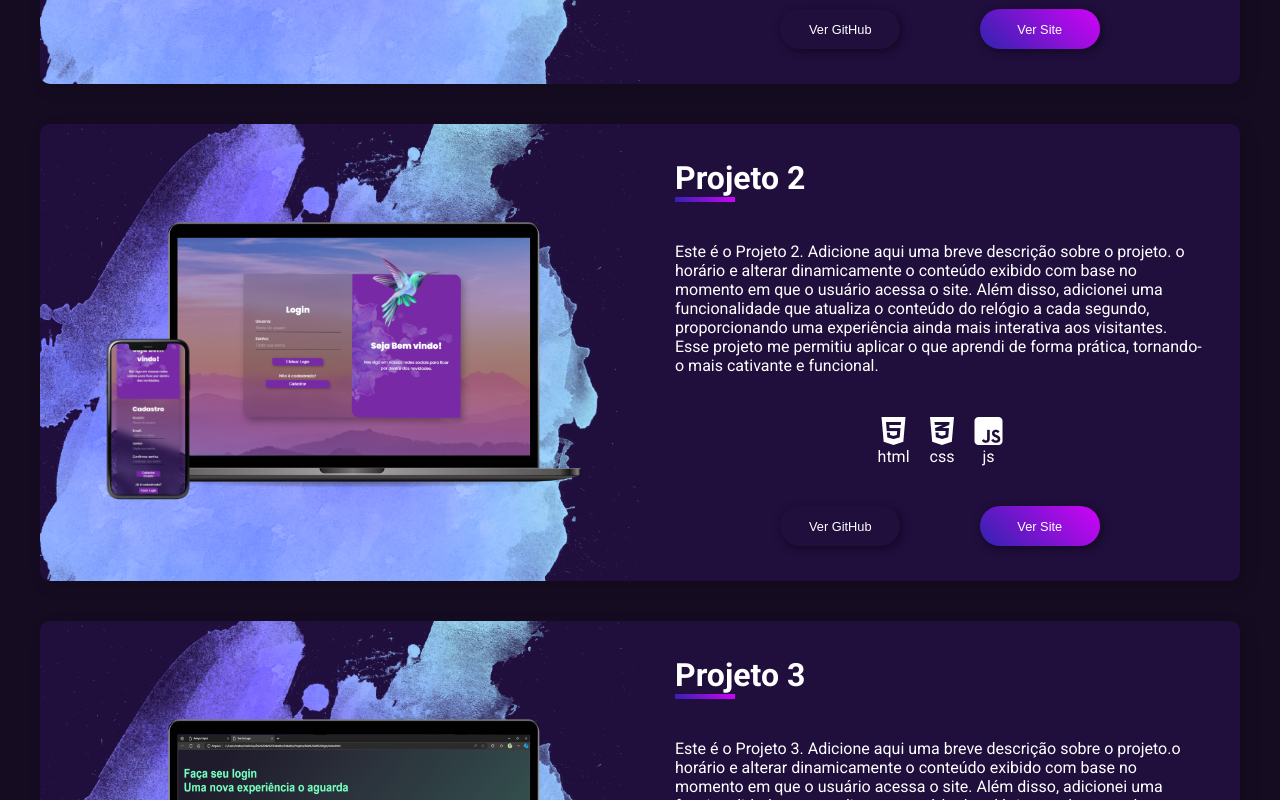
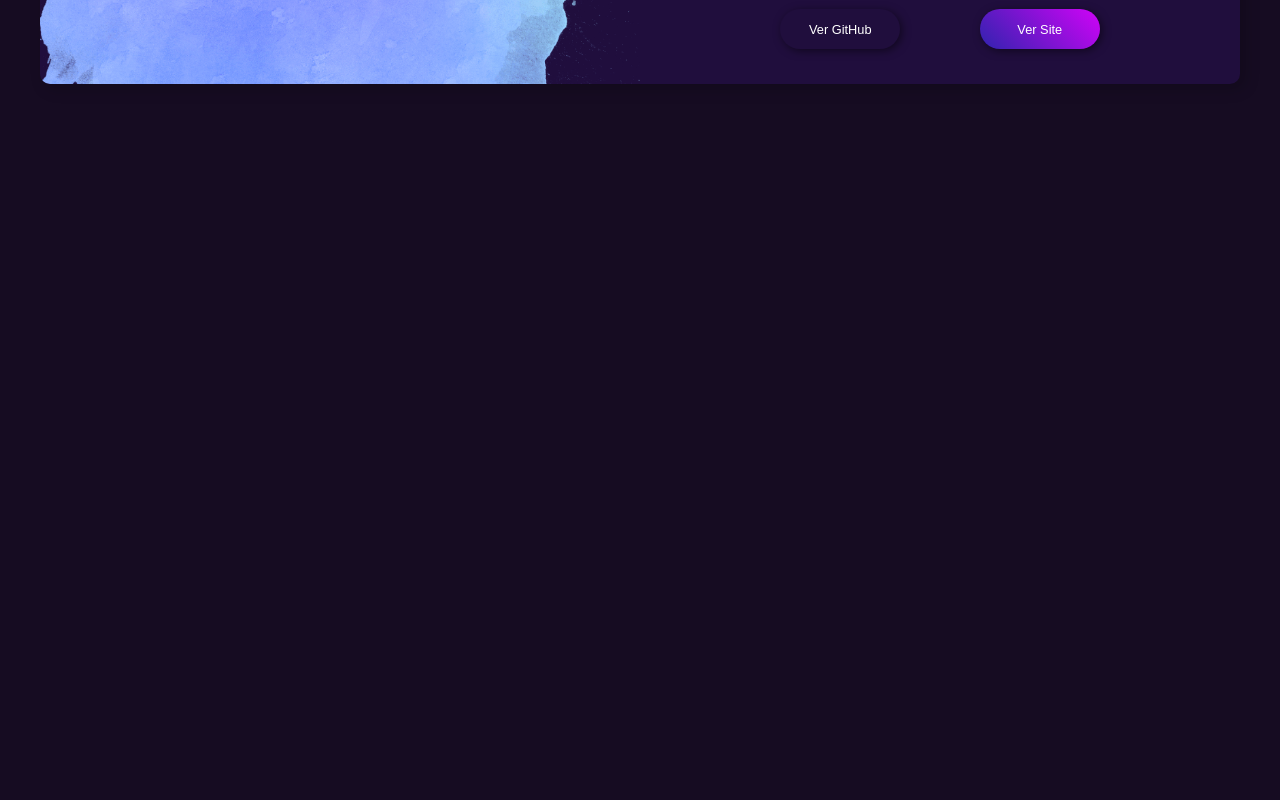
Before and after one commit to DouglasMatos17/Portfolio, a React (Vite) app: page / in a window 1280 px wide. Shown: the part 2540-3340 px from the top of the page. After the commit the page ends 2694 px from the top, so only its background shows below. Built offline with nearby package versions, Linux system fonts and the light colour scheme.

Commit message:
Alteração de rendenização de projetos

```diff
--- a/src/BancoDeDados.js
+++ b/src/BancoDeDados.js
@@ -1,5 +1,5 @@
-export const projects = {
-    relogio: {
+export const projects = [
+    {
         title: 'Relógio',
         resume: 'Este projeto, guiado por uma desenvolvedora full stack, foi uma experiência valiosa para solidificar meu conhecimento em JavaScript. Utilizei JavaScript para capturar o horário e alterar dinamicamente o conteúdo exibido com base no momento em que o usuário acessa o site. Além disso, adicionei uma funcionalidade que atualiza o conteúdo do relógio a cada segundo, proporcionando uma experiência ainda mais interativa aos visitantes. Esse projeto me permitiu aplicar o que aprendi de forma prática, tornando-o mais cativante e funcional.',
         imgNote: 'image/project/note-relogio.png',
@@ -11,7 +11,8 @@ export const projects = {
             react: false,
         }
     },
-    projeto2: {
+
+    {
         title: 'Projeto 2',
         resume: 'Este é o Projeto 2. Adicione aqui uma breve descrição sobre o projeto. o horário e alterar dinamicamente o conteúdo exibido com base no momento em que o usuário acessa o site. Além disso, adicionei uma funcionalidade que atualiza o conteúdo do relógio a cada segundo, proporcionando uma experiência ainda mais interativa aos visitantes. Esse projeto me permitiu aplicar o que aprendi de forma prática, tornando-o mais cativante e funcional.',
         imgNote: 'image/project/note-login2.png',
@@ -23,7 +24,8 @@ export const projects = {
             react: false,
         }
     },
-    projeto3: {
+
+    {
         title: 'Projeto 3',
         resume: 'Este é o Projeto 3. Adicione aqui uma breve descrição sobre o projeto.o horário e alterar dinamicamente o conteúdo exibido com base no momento em que o usuário acessa o site. Além disso, adicionei uma funcionalidade que atualiza o conteúdo do relógio a cada segundo, proporcionando uma experiência ainda mais interativa aos visitantes. Esse projeto me permitiu aplicar o que aprendi de forma prática, tornando-o mais cativante e funcional.',
         imgNote: 'image/project/note-login1.png',
@@ -35,7 +37,8 @@ export const projects = {
             react: false,
         }
     },
-    projeto4: {
+
+    {
         title: 'Projeto 4',
         resume: 'Este é o Projeto 4. Adicione aqui uma breve descrição sobre o projeto.o horário e alterar dinamicamente o conteúdo exibido com base no momento em que o usuário acessa o site. Além disso, adicionei uma funcionalidade que atualiza o conteúdo do relógio a cada segundo, proporcionando uma experiência ainda mais interativa aos visitantes. Esse projeto me permitiu aplicar o que aprendi de forma prática, tornando-o mais cativante e funcional.',
         imgNote: 'image/project/note-mm.png',
@@ -47,7 +50,8 @@ export const projects = {
             react: false,
         }
     },
-    projeto5: {
+
+    {
         title: 'Projeto 5',
         resume: 'Este é o Projeto 5. Adicione aqui uma breve descrição sobre o projeto.o horário e alterar dinamicamente o conteúdo exibido com base no momento em que o usuário acessa o site. Além disso, adicionei uma funcionalidade que atualiza o conteúdo do relógio a cada segundo, proporcionando uma experiência ainda mais interativa aos visitantes. Esse projeto me permitiu aplicar o que aprendi de forma prática, tornando-o mais cativante e funcional.',
         imgNote: 'image/project/note-portfolio.png',
@@ -59,7 +63,8 @@ export const projects = {
             react: false,
         }
     },
-    projeto6: {
+
+    {
         title: 'Projeto 6',
         resume: 'Este é o Projeto 6. Adicione aqui uma breve descrição sobre o projeto.o horário e alterar dinamicamente o conteúdo exibido com base no momento em que o usuário acessa o site. Além disso, adicionei uma funcionalidade que atualiza o conteúdo do relógio a cada segundo, proporcionando uma experiência ainda mais interativa aos visitantes. Esse projeto me permitiu aplicar o que aprendi de forma prática, tornando-o mais cativante e funcional.',
         imgNote: 'image/project/note-vv.png',
@@ -71,4 +76,4 @@ export const projects = {
             react: false,
         }
     }
-}
+]
--- a/src/Componentes/Projects/ProjectsSection.jsx
+++ b/src/Componentes/Projects/ProjectsSection.jsx
@@ -1,8 +1,16 @@
+import { useState } from 'react';
 import { SectionWrapper, TopContainer, Title, DivResume, Button, BotContainer } from "./ProjectsSectionStyler";
 import { DivProject } from "./DivProject/DivProject"
 import { projects } from "../../BancoDeDados"
 
 export function ProjectsSection(){
+
+    const [projectActive, setProjectActive] = useState(false);
+
+    const handleClick = () => {
+            setProjectActive(projectActive ? false : true);
+    }
+
     return(
         <>
         <SectionWrapper>
@@ -18,16 +26,23 @@ export function ProjectsSection(){
 
                     Se desejar, fique à vontade para explorar os projetos que venho desenvolvendo.
                     </DivResume>
-                    <Button>
-                        Ver projetos
+
+                    <Button onClick={handleClick}>
+                        {projectActive ? 'Fechar projetos': 'Ver projetos'}
                     </Button>
             </TopContainer>
 
             <BotContainer>
 
-                {Object.values(projects).map((project, index) => (
-                    <DivProject key={index} project={project}/>
-                ))}
+            {projectActive ? (
+                    // Se projectActive for true, renderiza todos os projetos
+                    projects.map((project, index) => (
+                        <DivProject key={index} project={project}/>
+                    ))
+                ) : (
+                    // Se projectActive for false, renderiza apenas o primeiro projeto
+                    <DivProject key={0} project={projects[0]}/>
+                )}
 
             </BotContainer>
 
--- a/src/Componentes/Projects/ProjectsSectionStyler.jsx
+++ b/src/Componentes/Projects/ProjectsSectionStyler.jsx
@@ -1,19 +1,4 @@
-import styled, {keyframes} from "styled-components";
-
-const waveAnimation = keyframes`
-    0% {
-        transform: perspective(500px) rotateY(0deg);
-    }
-    33% {
-        transform: perspective(500px) rotateY(-7deg);
-    }
-    66% {
-        transform: perspective(500px) rotateY(7deg);
-    }
-    100% {
-        transform: perspective(500px) rotateY(0deg);
-    }
-`;
+import styled from "styled-components";
 
 const SectionWrapper = styled.section`
     display: flex;
@@ -66,11 +51,11 @@ const Button = styled.button`
     margin: 35px;
     color: ${(props)=>props.theme.temacores.color.dark.colorFont};
     cursor: pointer;
-    transition: transform 1.5s linear;
+    transition: transform .3s linear;
 
     &:hover {
-        animation: ${waveAnimation} 1.5s linear infinite;
-}
+        transform: scale(95%);
+    }
 `;
 
 const BotContainer = styled.section` //Modificar dimenções depois para acompanhar (W H) a responsividade,  propsiedades apenas de testes!!
```
